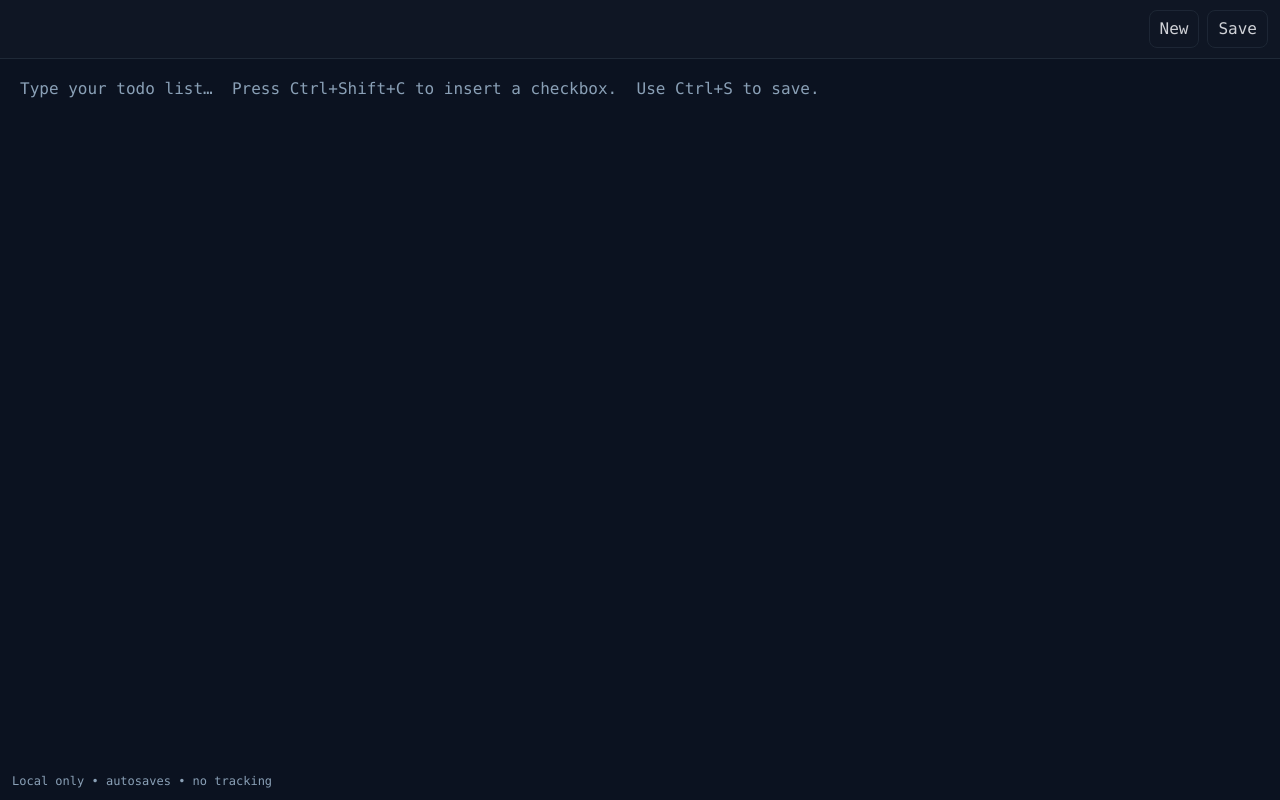
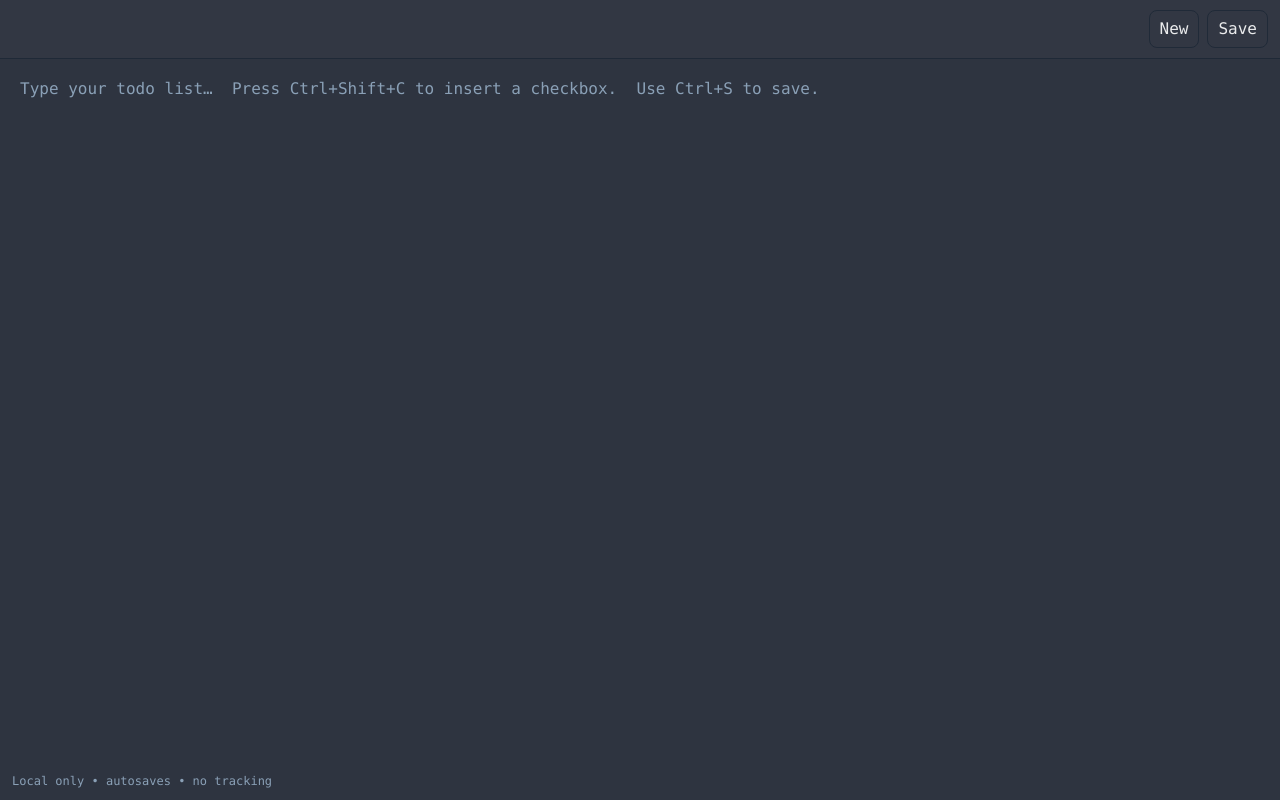
Before and after one commit to eDoggo3779/todolist, a plain HTML site: page index.html in a window 1280 px wide. Drawn offline with Linux system fonts and the light colour scheme.

Commit message:
Update index.html

```diff
--- a/index.html
+++ b/index.html
@@ -7,8 +7,8 @@
   <meta name="description" content="Ultra‑minimal one‑pane editor with checkboxes + local save" />
   <style>
     :root {
-      --bg: #0b1220;
-      --fg: #e5e7eb;
+      --bg: #2e3440;
+      --fg: #ffffff;
       --fg-dim: #cbd5e1;
       --muted: #8aa0b6;
       --accent: #94a3b8;
```
